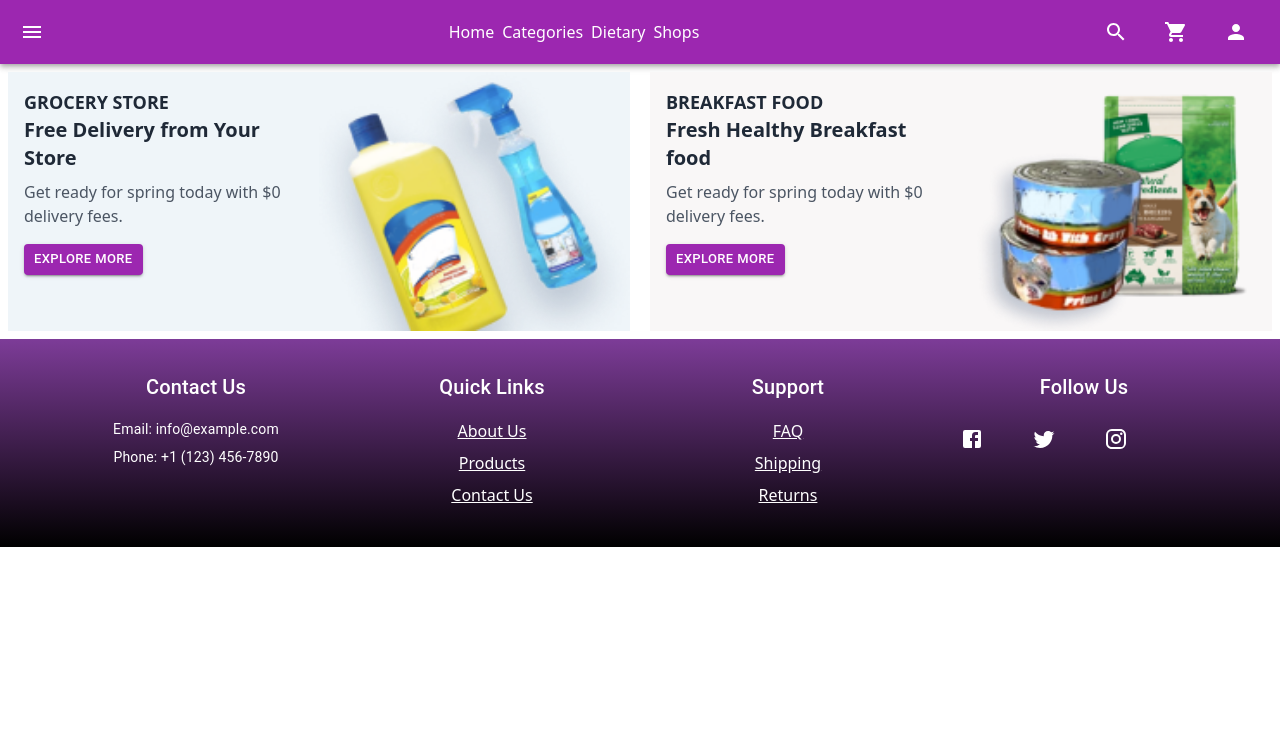
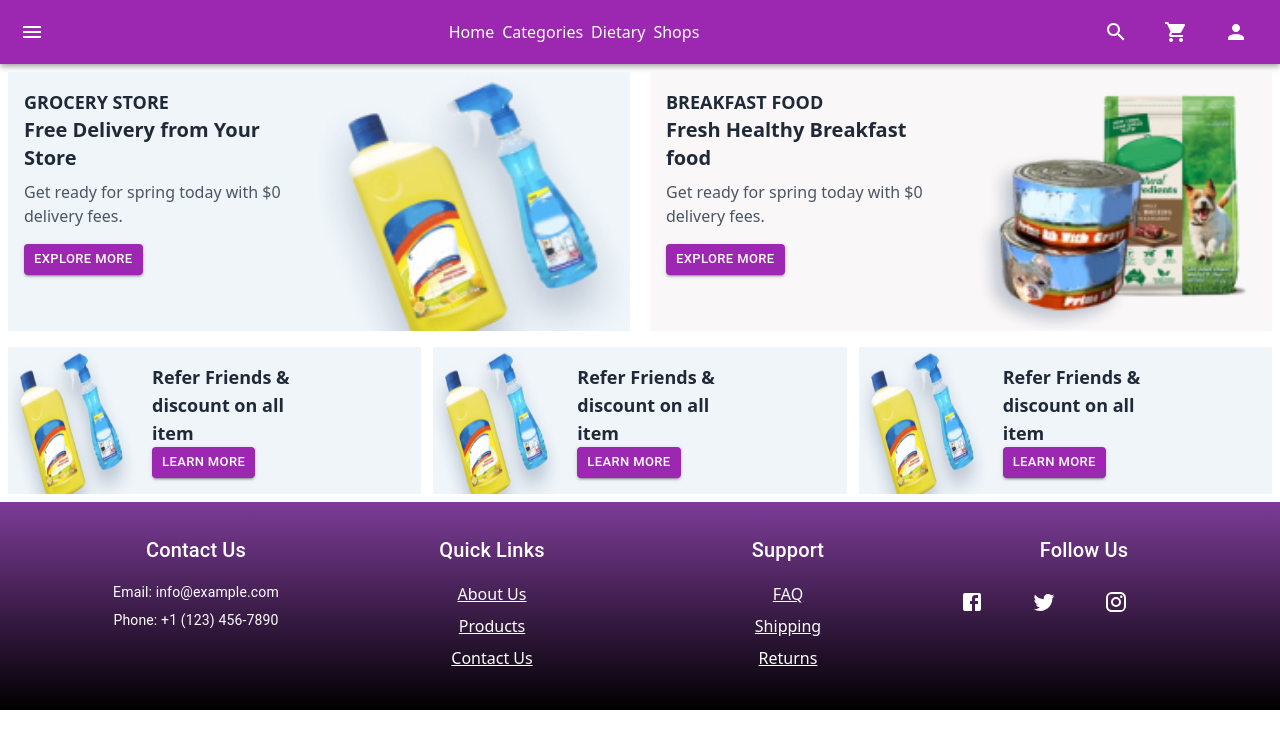
Before and after one commit to mominulhouqe/vegitable-forever, a React (Vite) app: page / in a window 1280 px wide. Shown: the top 748 px of the page. Built offline with nearby package versions, Linux system fonts and the light colour scheme.

Commit message:
added refferals

```diff
--- a/package.json
+++ b/package.json
@@ -26,9 +26,12 @@
     "react-icons": "^4.11.0",
     "react-responsive-carousel": "^3.2.23",
     "react-router-dom": "^6.11.2",
+    "react-slick": "^0.29.0",
+    "slick-carousel": "^1.8.1",
     "sort-by": "^1.2.0",
     "styled-components": "^5.3.11",
-    "sweetalert": "^2.1.2"
+    "sweetalert": "^2.1.2",
+    "swiper": "^10.3.1"
   },
   "devDependencies": {
     "@types/react": "^18.0.28",
--- a/src/pages/Home/Home/Home.jsx
+++ b/src/pages/Home/Home/Home.jsx
@@ -1,10 +1,13 @@
 import React from 'react';
 import EcommerceBanner from '../Banner/EcommerceBanner';
+import Reffer from '../Reffer/Reffer';
 
 const Home = () => {
     return (
         <div>
             <EcommerceBanner />
+            <Reffer />
+
         </div>
     );
 };
--- a/src/pages/Home/Reffer/Reffer.jsx
+++ b/src/pages/Home/Reffer/Reffer.jsx
@@ -1,9 +1,100 @@
-import React from 'react';
+import React, { useState } from 'react';
+import img from '../../../assets/vagitable04.png';
+import img2 from '../../../assets/vagitable05.png';
+import img3 from '../../../assets/vagitable07.png';
+import { FaArrowLeft, FaArrowRight } from "react-icons/fa";
+import { Button } from '@mui/material';
+import { Carousel } from 'react-responsive-carousel';
+import "react-responsive-carousel/lib/styles/carousel.min.css";
+
 
 const Reffer = () => {
+    const [showCarousel, setShowCarousel] = useState(false);
+
+    const toggleCarousel = () => {
+        setShowCarousel(!showCarousel);
+    };
+
     return (
         <div>
+            <div className='flex justify-between items-center gap-3 mx-auto p-2'>
+                {/* Content for small devices */}
+                <div className={`lg:hidden ${showCarousel ? 'w-full' : 'lg:w-1/2'} ${showCarousel ? 'carousel-wrapper' : 'w-full'}`}>
+                    <Carousel
+                        showStatus={false}
+                        showThumbs={false}
+                        infiniteLoop
+                        emulateTouch
+                        swipeable
+                        showArrows={!showCarousel}
+                    >
+                        <div>
+                            <div className=" flex bg-[#EFF5F9] justify-center items-center">
+                                <img src={img} alt="" className='' />
+                                <div className=" p-4">
+                                    <h6 className="text-lg font-semibold">Refer Friends & discount on all item</h6>
+                                    <Button variant="contained" color="secondary" size="small" className="">
+                                        Learn more
+                                    </Button>
+                                </div>
+                            </div>
+                        </div>
+                        <div>
+                            <div className=" flex bg-[#F9F7F7]  justify-center items-center">
+                                <img src={img2} alt="" />
+                                <div className=" p-4">
+                                    <h6 className="text-lg font-semibold">Refer Friends & discount on all item</h6>
+                                    <Button variant="contained" color="secondary" size="small" className="">
+                                        Learn more
+                                    </Button>
+                                </div>
+                            </div>
+                        </div>
+                        <div>
+                            <div className="flex bg-[#EFF5F9]  justify-center items-center">
+                                <img src={img3} alt="" />
+                                <div className="p-4">
+                                    <h6 className="text-lg font-semibold">Refer Friends & discount on all item</h6>
+                                    <Button variant="contained" color="secondary" size="small" className="">
+                                        Learn more
+                                    </Button>
+                                </div>
+                            </div>
+                        </div>
+                    </Carousel>
+                </div>
 
+                {/* Content for large devices */}
+                <div className={`lg:w-1/2 flex bg-[#EFF5F9] ${showCarousel ? 'hidden lg:flex' : 'lg:flex hidden'}`}>
+                    <img src={img} alt="" className="w-32" />
+                    <div className="w-1/2 p-4">
+                        <h6 className="text-lg font-semibold">Refer Friends & discount on all item</h6>
+                        <Button variant="contained" color="secondary" size="small" className="">
+                            Learn more
+                        </Button>
+                    </div>
+                </div>
+                {/* Content for large devices */}
+                <div className={`lg:w-1/2 flex bg-[#EFF5F9] ${showCarousel ? 'hidden lg:flex' : 'lg:flex hidden'}`}>
+                    <img src={img} alt="" className="w-32" />
+                    <div className="w-1/2 p-4">
+                        <h6 className="text-lg font-semibold">Refer Friends & discount on all item</h6>
+                        <Button variant="contained" color="secondary" size="small" className="">
+                            Learn more
+                        </Button>
+                    </div>
+                </div>
+                {/* Content for large devices */}
+                <div className={`lg:w-1/2 flex bg-[#EFF5F9] ${showCarousel ? 'hidden lg:flex' : 'lg:flex hidden'}`}>
+                    <img src={img} alt="" className="w-32" />
+                    <div className="w-1/2 p-4">
+                        <h6 className="text-lg font-semibold">Refer Friends & discount on all item</h6>
+                        <Button variant="contained" color="secondary" size="small" className="">
+                            Learn more
+                        </Button>
+                    </div>
+                </div>
+            </div>
         </div>
     );
 };
```
Also changed, not shown: 1 other file (tests, documents, lock files or other folders).
